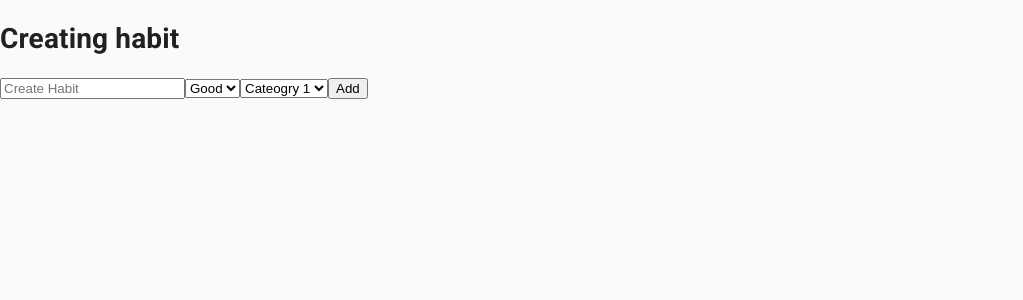
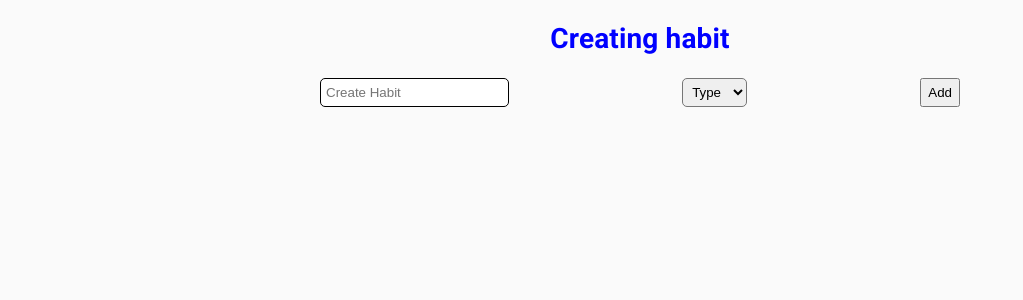
Before and after one commit to lifegpa-bw/lifegpa-frontend, a React (Create React App) app: page /habits in a window 1280 px wide. Shown: the top 300 px of the page, without its empty margins (0-1023 px from the left). Built offline with nearby package versions, Linux system fonts and the light colour scheme.

Commit message:
abdi-farah

```diff
--- a/src/App.jsx
+++ b/src/App.jsx
@@ -2,7 +2,7 @@ import React from 'react'
 import { Route, Switch } from 'react-router-dom'
 import { PrivateRoute } from './components'
 import { Launch, Login, Register, Dashboard } from './pages'
-import Habit from './pages/Habit'
+import Habit from './pages/Habit';
 
 function App() {
   return (
--- a/src/components/CreateHabit.jsx
+++ b/src/components/CreateHabit.jsx
@@ -4,6 +4,7 @@ import * as yup from 'yup';
 import axios from 'axios';
 import styled from 'styled-components';
 import { Link } from 'react-router-dom';
+import Habit from '../components/HabitCard'
 
 const Habits = ({errors, touched, status }) => {
   const [habits, setHabits] = useState([]);
@@ -16,36 +17,40 @@ const Habits = ({errors, touched, status }) => {
 
   return (
 
+      <Container>
 
-        <Form>
-          <h1>Creating habit</h1>
+         <Title>Creating habit</Title>
+          <HabitForm>
             { /*Description Field */}
             {touched.description && errors.description && <p>{errors.description}</p>}
-            <Field
+              <Description
                 type="text"
                 name="description"
                 placeholder="Create Habit"
               />
                { /*Good/Bad Field */}
                {touched.type && errors.type && <p>{errors.type}</p>}
-            <Field name="type" component="select" placeholder="Type">
+              <Type name="type" component="select" placeholder="Type">
+                <option>Type</option>
                 <option value="Good">Good</option>
                 <option value="Bad">Bad</option>
-            </Field>
+              </Type>
 
               { /*Category Selector Field */}
               {touched.category && errors.category && <p>{errors.category}</p>}
-            <Field name="category" component="select" placeholder="Cateogry">
+              {/* <Field name="category" component="select" placeholder="Cateogry">
                 <option color="blue" value="category1">Cateogry 1</option>
                 <option value="category2">Cateogry 2</option>
                 <option value="category3">Cateogry 3</option>
                 <option value="category4">Cateogry 4</option>
                 <option value="category5">Cateogry 5</option>
-            </Field>
+              </Field> */}
 
                <button>Add</button>
 
-        </Form>
+          </HabitForm>
+          <Habit />
+      </Container>
 
 
   )
@@ -76,9 +81,29 @@ export default withFormik({
     }
 })(Habits);
 
-// const HabitForm = styled(Form) `
-//   display:flex;
-//   justify-content:center;
-//   flex-direction:column;
-//   background:black;
-// `
+const Container = styled.div`
+  display:flex;
+  flex-direction:column;
+  width:50%:
+`
+const HabitForm = styled(Form) `
+  display:flex;
+  justify-content:space-between;
+  width:50%;
+  margin:auto;
+  // background:black;
+`
+const Title = styled.h1`
+  color:blue;
+  text-align:center;
+`
+const Description = styled(Field)`
+  padding:5px;
+  border:1px solid black;
+  border-radius:5px;
+`
+const Type = styled(Field)`
+  padding:5px;
+  border-radius:5px;
+
+`
--- /dev/null
+++ b/src/components/HabitCard.jsx
@@ -0,0 +1,19 @@
+import React, { useState } from 'react';
+import Habits from '../components/CreateHabit';
+import { testData } from '../testData'
+import { Category } from '@material-ui/icons';
+
+const Habit = () => {
+  const [addHabit, setAddHabits] = useState(testData);
+
+  return (
+    <div>
+      {/* {addHabit.map(habit => {
+        <p> {habit.description} </p>
+
+
+      })} */}
+    </div>
+  )
+}
+export default Habit;
```
Lines whose indentation alone changed are shown as unchanged.
